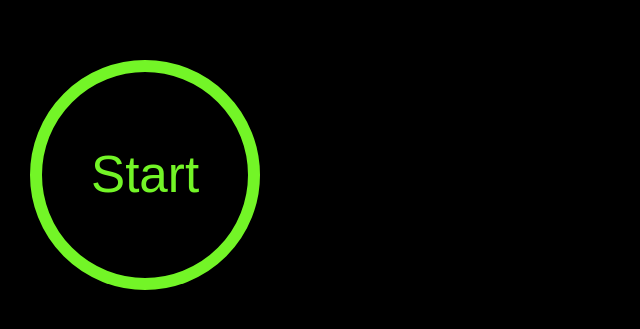
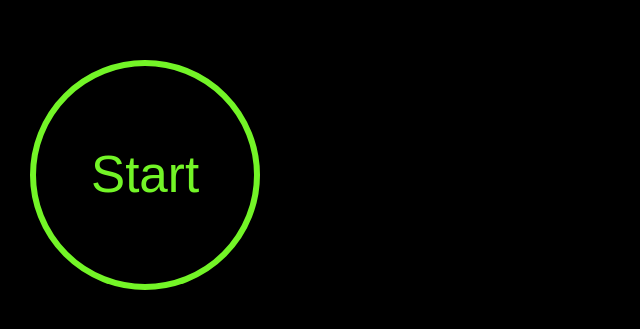
Before and after one commit to pmwilliams/go-phrase, a React (Create React App) app: page / in a window 1280 px wide. Shown: the part 225-554 px from the top of the page, without its empty margins (0-640 px from the left). Built offline with nearby package versions, Linux system fonts and the light colour scheme.

Commit message:
reducing button border width

```diff
--- a/src/App.module.css
+++ b/src/App.module.css
@@ -21,7 +21,7 @@ button {
   font-size: 4dvh;
   font-weight: 500;
   text-align: center;
-  border-width: 1dvh;
+  border-width: 0.5dvh;
   border-style: solid;
 }
 
@@ -32,7 +32,7 @@ button {
     height: unset;
     width: 18dvw;
     font-size: 4dvw;
-    border-width: 1dvw;
+    border-width: 0.5dvw;
   }
 }
 
@@ -58,7 +58,7 @@ button {
 
 .nextButton {
   color: #27EBF5;
-  border: 1dvh solid #27EBF5;
+  border-color: #27EBF5;
 }
 
 .nextButton:disabled {
```
Also changed, not shown: 6 other files (tests, documents, lock files or other folders).
